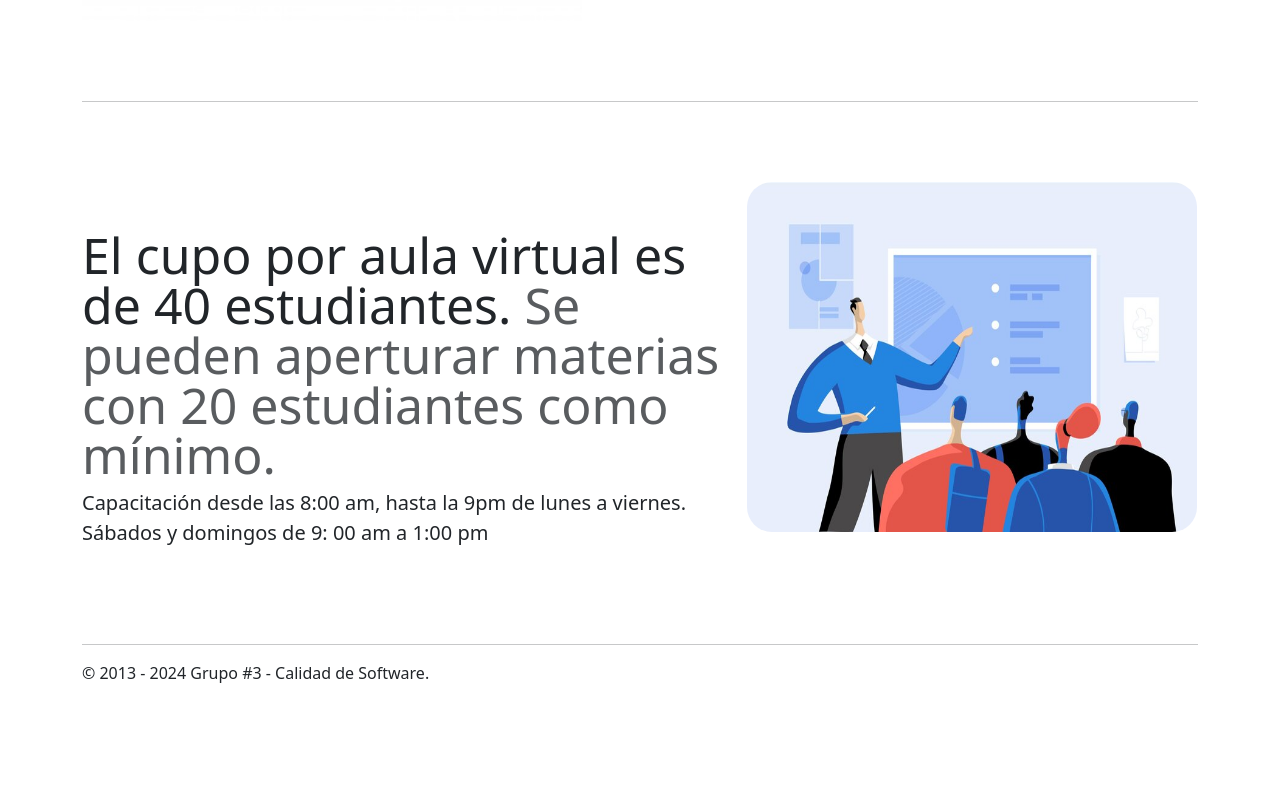
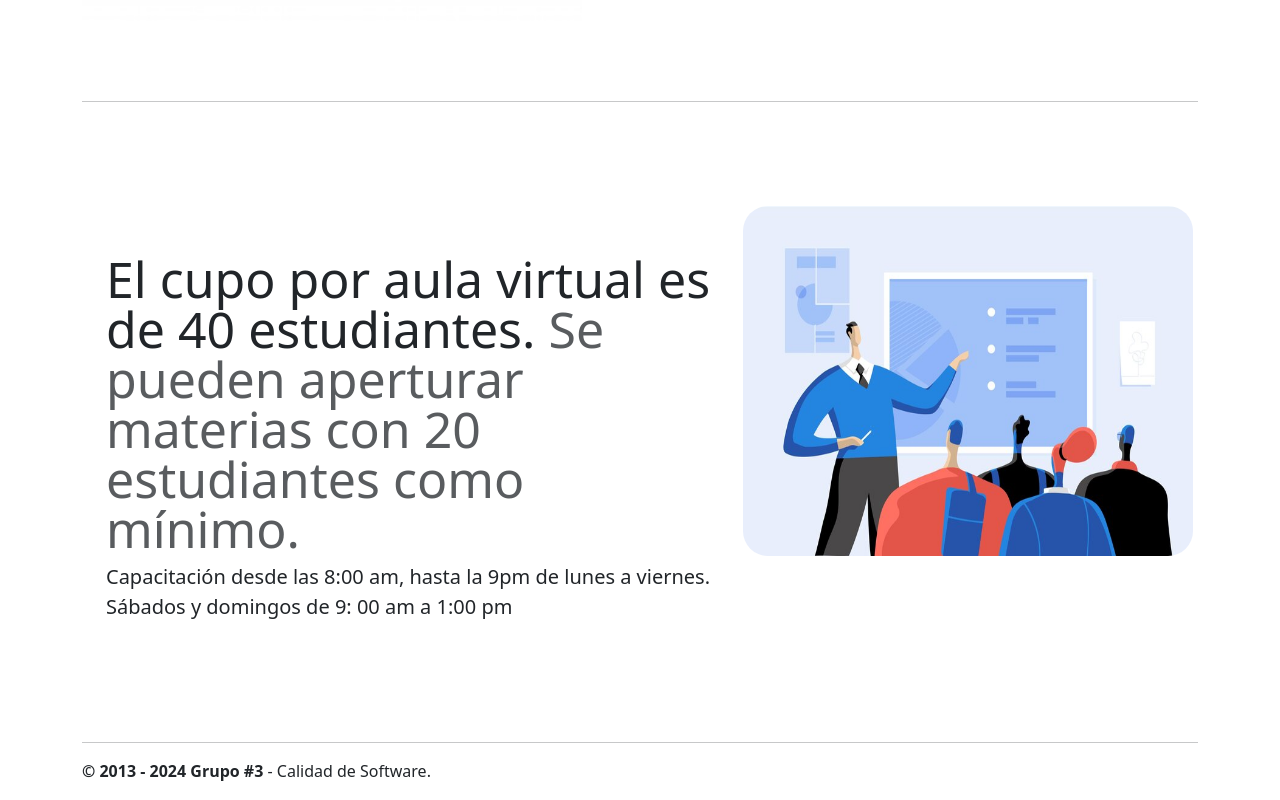
Before and after one commit to DiegoEli/ProyectoCalidad-CentroArtesanal, an Angular app: page /home in a window 1280 px wide. Shown: the part 2266-3066 px from the top of the page. Before the commit the page ends 2968 px from the top, so only its background shows below. Built offline with nearby package versions, Linux system fonts and the light colour scheme.

Commit message:
Ajustes Home

```diff
--- a/src/app/components/footer/footer.component.html
+++ b/src/app/components/footer/footer.component.html
@@ -1,6 +1,5 @@
 <!-- FOOTER -->
-
 <footer class="container">
     <hr class="featurette-divider">
-    <p>&copy; 2013 - 2024 Grupo #3 - Calidad de Software.</p>
+    <p><strong> &copy; 2013 - 2024 Grupo #3</strong> - Calidad de Software.</p>
 </footer>
--- a/src/app/components/home/home.component.html
+++ b/src/app/components/home/home.component.html
@@ -91,7 +91,7 @@
     <!--CONTENIDO GENERAL-->
 
     <hr class="featurette-divider">
-    <div class="row featurette">
+    <div class="row featurette p-0">
         <div class="col-md-7">
             <h2 class="featurette-heading fw-normal lh-1">Duración de cada materia por módulo es de 40 horas.
                 <span class="text-body-secondary">Cátedra de 1 hora diaria por materia.</span></h2>
@@ -121,7 +121,7 @@
     </div>
 
     <hr class="featurette-divider">
-    <div class="row featurette">
+    <div class="row featurette p-4">
         <div class="col-md-7">
             <h2 class="featurette-heading fw-normal lh-1 mt-5">El cupo por aula virtual es de 40 estudiantes.
                 <span class="text-body-secondary">Se pueden aperturar materias con 20 estudiantes como mínimo.</span></h2>
```
